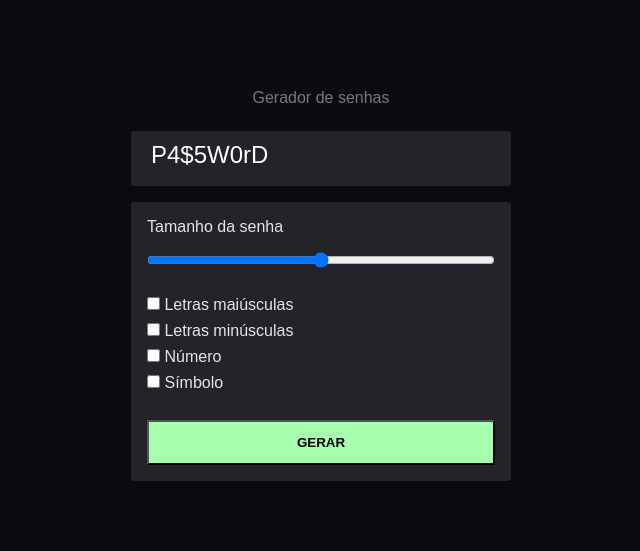
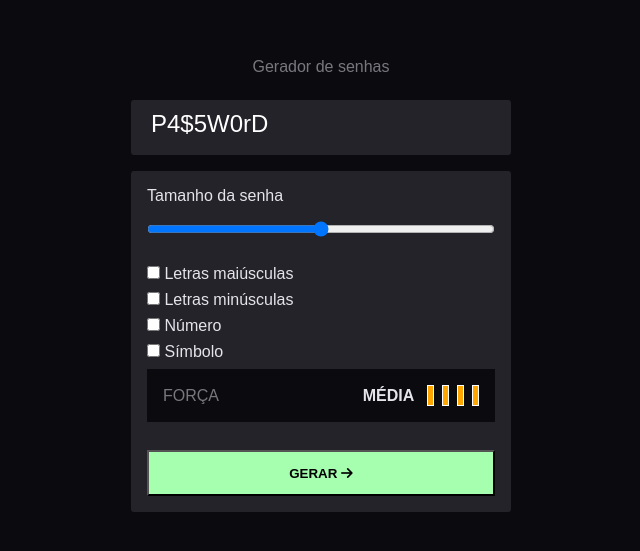
Before and after one commit to evaaldo/PASSWORD-GENERATOR-JAVASCRIPT, a plain HTML site: page index.html in a window 1280 px wide. Shown: the part 115-666 px from the top of the page, without its empty margins (319-959 px from the left). Drawn offline with Linux system fonts and the light colour scheme; a web font is replaced by a local one.

Commit message:
Criação do container de força da senha

```diff
--- a/css/generator.css
+++ b/css/generator.css
@@ -37,12 +37,47 @@
     background-color: var(--verde);
     font-weight: 600;
     cursor: pointer;
-    transition: all .4s;
+    transition: all .2s;
 }
 
 .checkbox__botao:hover {
     color: var(--preto);
     background-color: var(--verde-escuro);
+}
+
+.strength__container {
+    background-color: var(--preto-fundo);
+    padding: 1em;
+}
+
+.strenght__container-texto {
+    font-weight: 400;
+    opacity: .5;
+}
+
+.strength__container {
+    display: flex;
+    align-items: center;
+    justify-content: space-between;
+}
+
+.medidor__texto{
+    font-weight: 600;
+    margin-right: .3em;
+}
+
+.strength__container-medidor {
+    display: flex;
+    align-items: center;
+    justify-content: center;
+    gap: .5em;
+}
+
+.barra {
+    height: 19px;
+    width: 5px;
+    border: 1px solid var(--branco);
+    background-color: orange;
 }
 
 input[type=range] {
--- a/index.html
+++ b/index.html
@@ -7,6 +7,8 @@
     <title>Password generator</title>
 
     <link rel="stylesheet" href="/css/style.css">
+
+    <script src="https://kit.fontawesome.com/88cbac72fc.js" crossorigin="anonymous"></script>
 </head>
 <body>
     <section class="generator">
@@ -42,7 +44,18 @@
                 <label for="generator__symbol">Símbolo</label>
             </div>
 
-            <button class="checkbox__botao">GERAR</button>
+            <div class="strength__container">
+                <p class="strenght__container-texto">FORÇA</p>
+                <div class="strength__container-medidor">
+                    <p class="medidor__texto">MÉDIA</p>
+                    <div class="barra"></div>
+                    <div class="barra"></div>
+                    <div class="barra"></div>
+                    <div class="barra"></div>
+                </div>
+            </div>
+
+            <button class="checkbox__botao">GERAR <i class="fa-solid fa-arrow-right"></i></button>
         </div>
 
 
```
